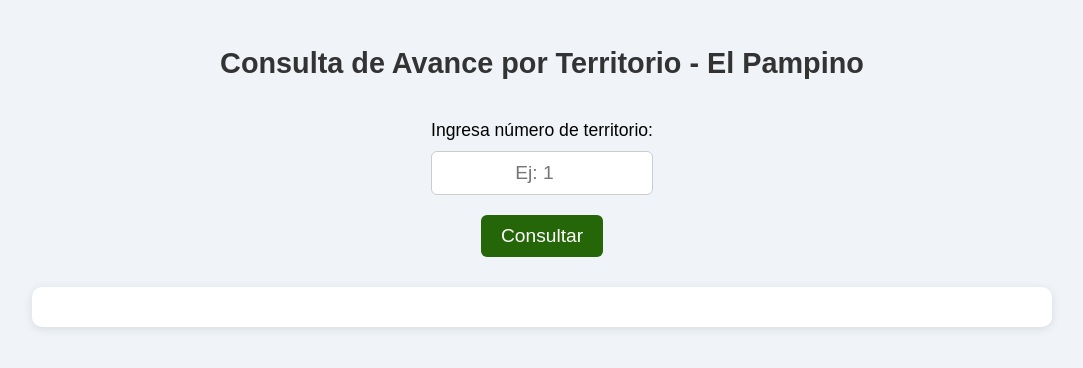
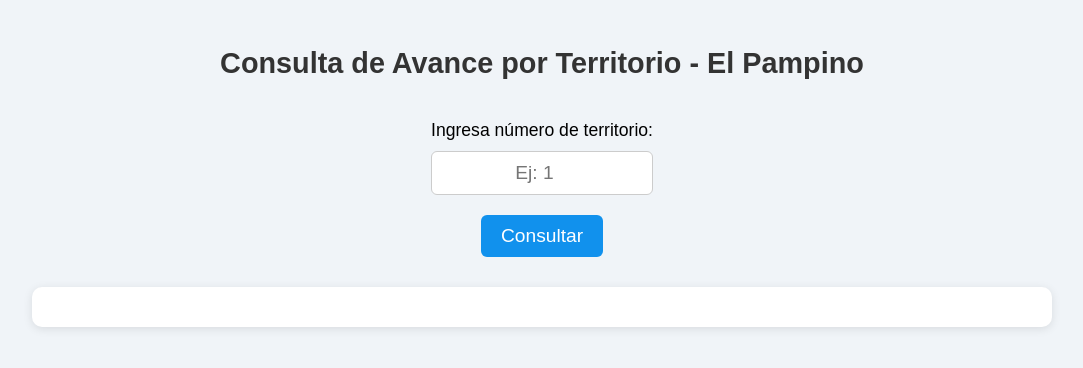
Before and after one commit to elpampino/predicacion, a plain HTML site: page consulta.html in a window 1280 px wide. In both pictures the pointer is over the button "Consultar". Shown: the whole page, without its empty margins (98-1181 px from the left). Drawn offline with Linux system fonts and the light colour scheme.

Commit message:
Update consulta.html

```diff
--- a/consulta.html
+++ b/consulta.html
@@ -46,7 +46,7 @@
       margin-top: 10px;
     }
     button:hover {
-      background-color: #256608;
+      background-color: #1191ed;
     }
     #resultado {
       margin-top: 30px;
```
